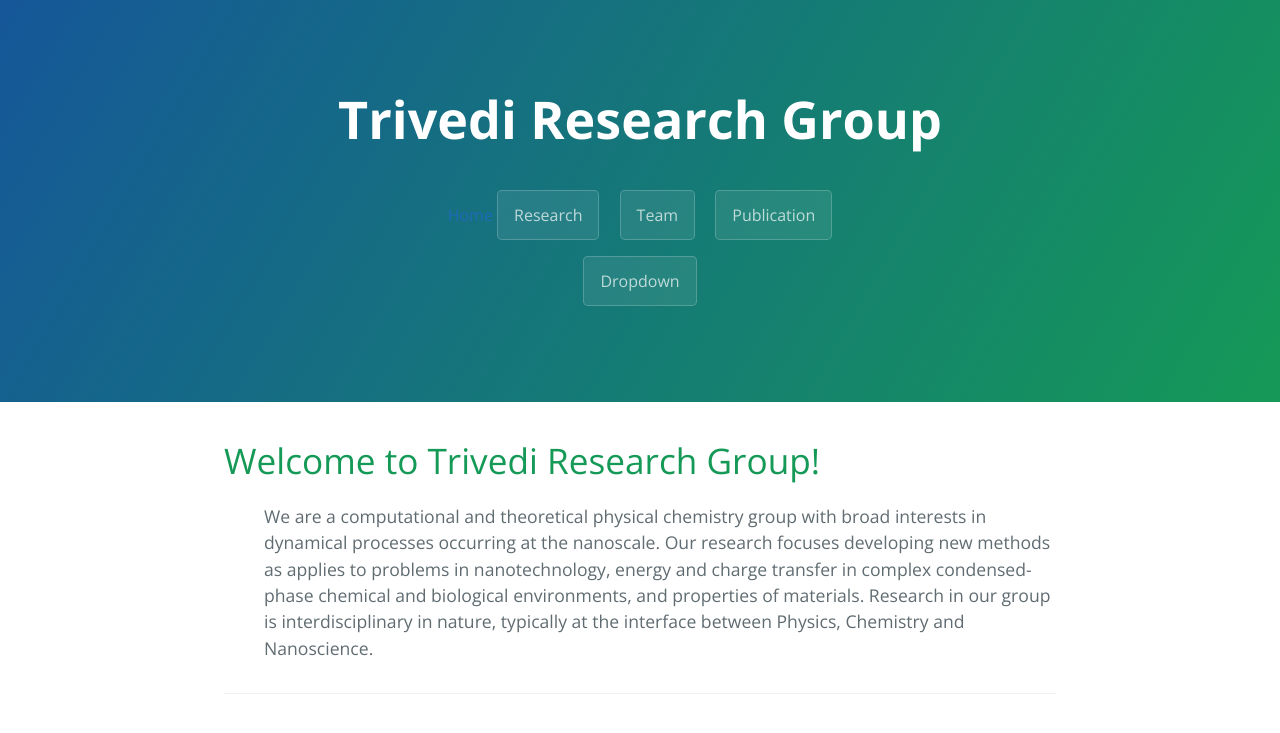
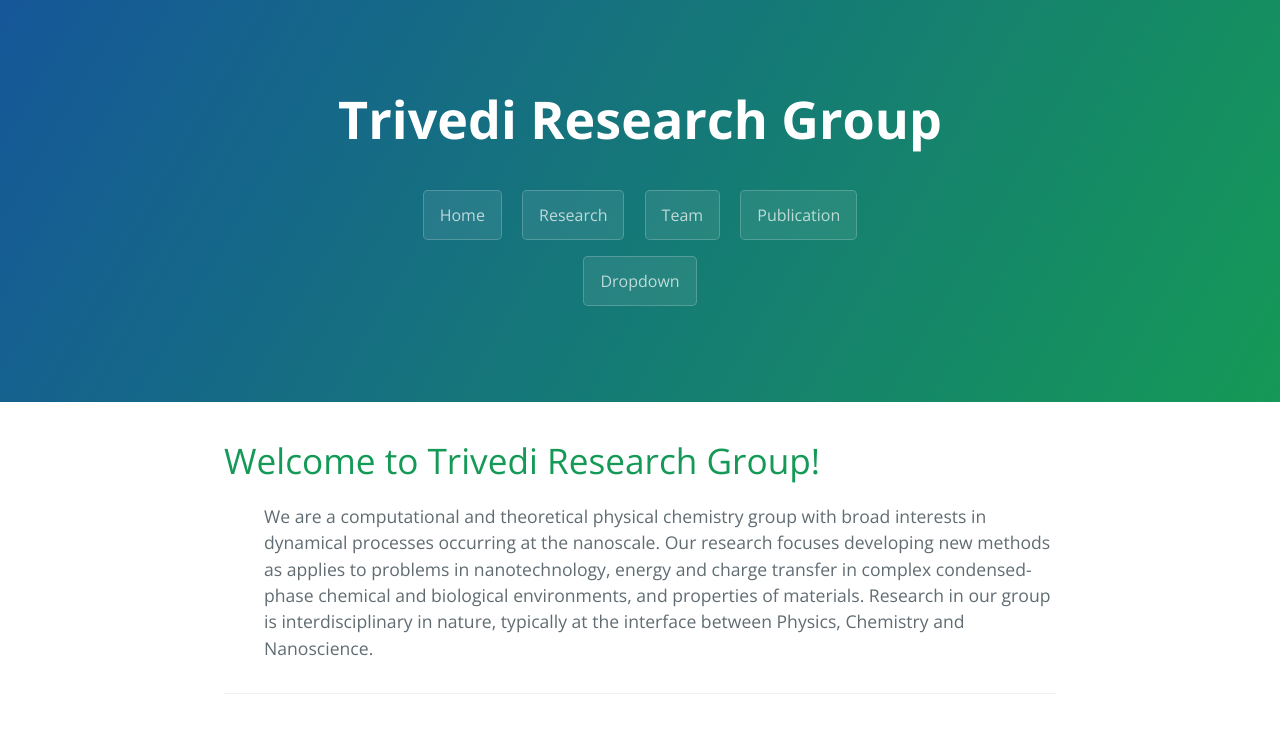
Before and after one commit to dharatrivedi/dharatrivedi.github.io, a Jekyll site: the page built from index.html, in a window 1280 px wide. Shown: the top 733 px of the page. Built offline with Jekyll 4.4.1, drawn with Linux system fonts in a browser that asks for light colours; the list of posts is cut into pages by our own code.

Commit message:
Update page-header.html

```diff
--- a/_includes/page-header.html
+++ b/_includes/page-header.html
@@ -1,7 +1,7 @@
 <section class="page-header">
   <h1 class="project-name">{{ site.title }}</h1>
   <h2 class="project-tagline">{{ site.tagline }}</h2>
-  <a href="https://dharatrivedi.github.io/" class="btn">Home</a>
+  <a href="https://dharatrivedi.github.io/" class="dropbtn">Home</a>
   <a href="https://dharatrivedi.github.io/research.html" class="dropbtn">Research</a>
   <a href="https://dharatrivedi.github.io/people.html" class="dropbtn">Team</a>
   <a href="https://dharatrivedi.github.io/publication.html" class="dropbtn">Publication</a>
```
